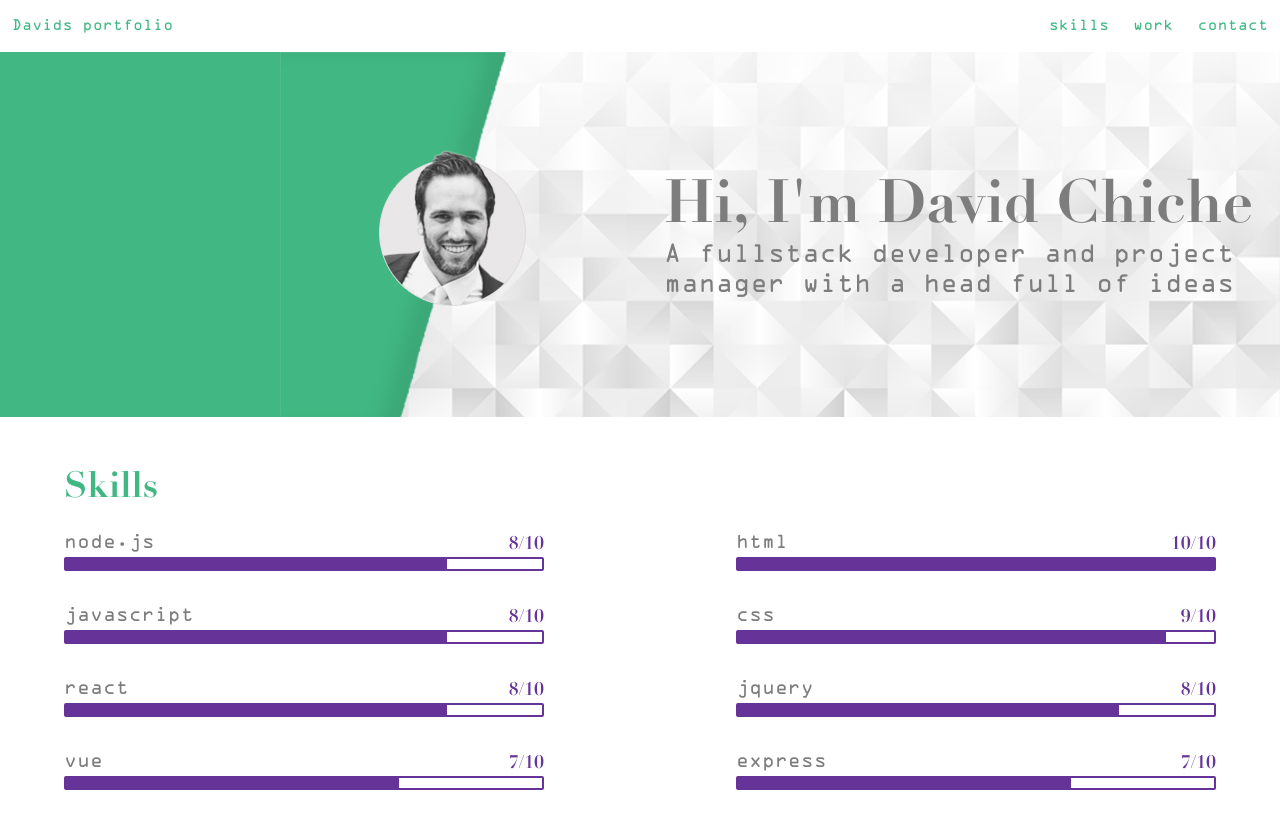
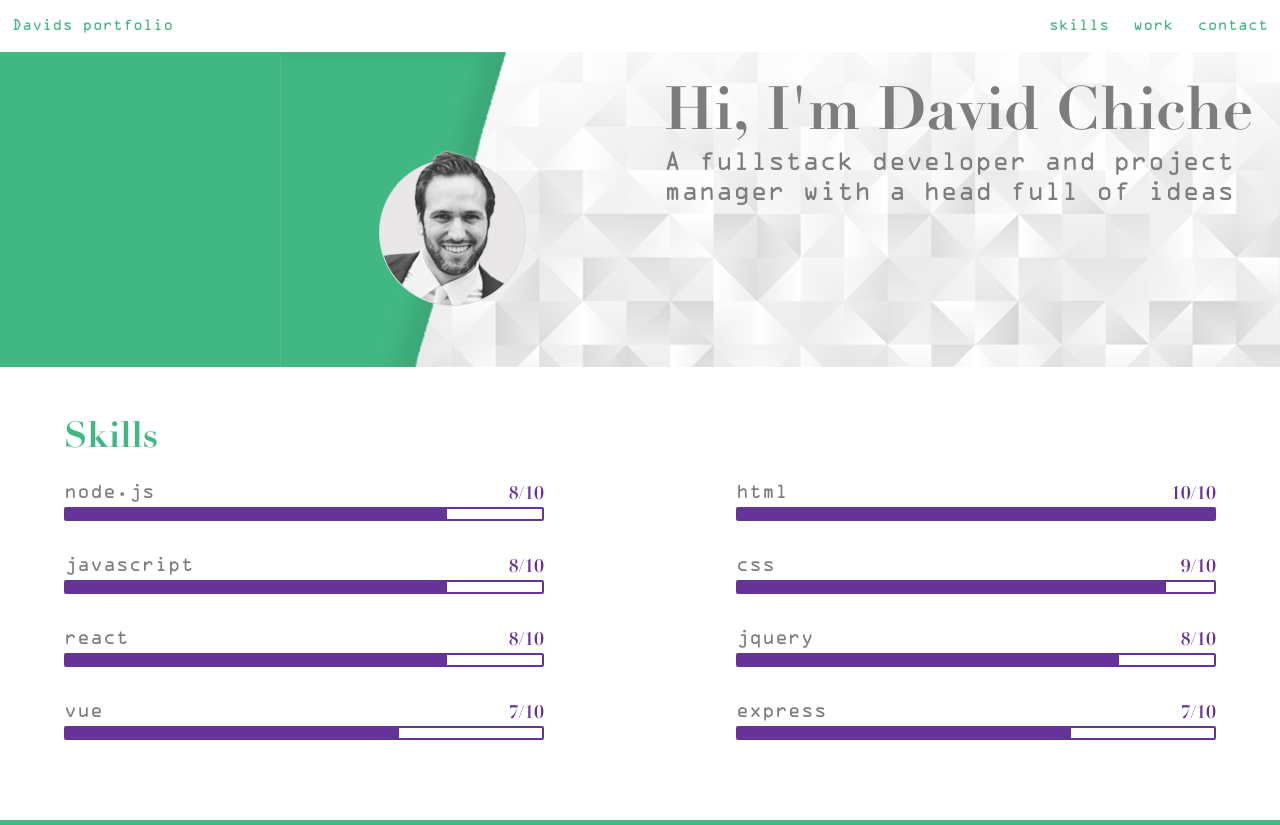
Before and after one commit to chiched/portfolio, a Gatsby site: page / in a window 1280 px wide. Shown: the top 825 px of the page. Built offline with nearby package versions, Linux system fonts and the light colour scheme; Gatsby itself is replaced by a stand-in of ours; a web font is replaced by a local one.

Commit message:
Added fixed height to banner

```diff
--- a/src/pages/index.js
+++ b/src/pages/index.js
@@ -39,8 +39,8 @@
           </div>
         </div>
       </nav>
-      <section class="hero is-medium">
-        <div class="hero-body has-background-primary">
+      <section class="hero is-small is-primary">
+        <div class="hero-body">
           <div class="columns">
             <div class="column"></div>
             <div class="column is-half">
--- a/src/pages/mystyles.scss
+++ b/src/pages/mystyles.scss
@@ -70,3 +70,6 @@
 .progress {
   margin-bottom: 2rem !important;
 }
+.hero-body {
+  height: 315px;
+}
```
